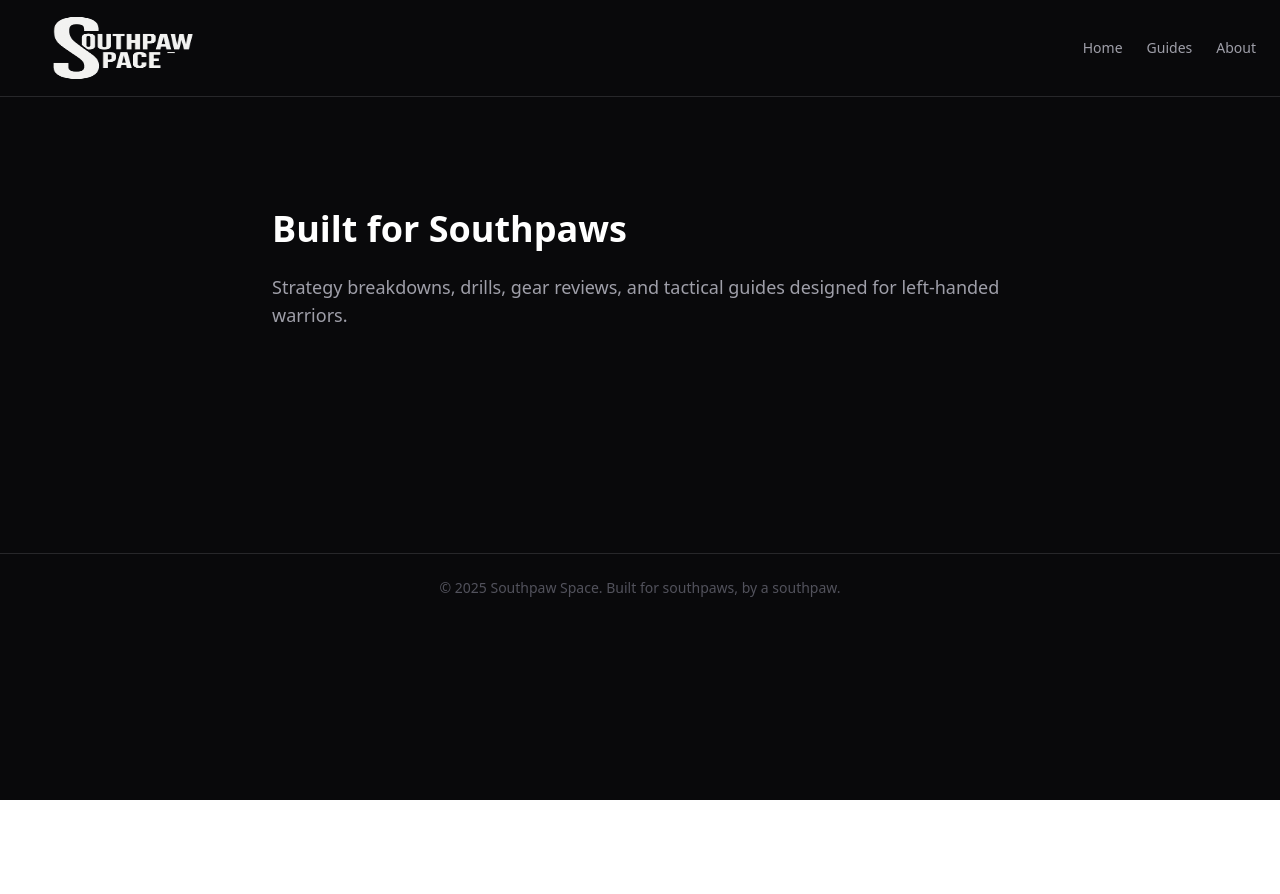
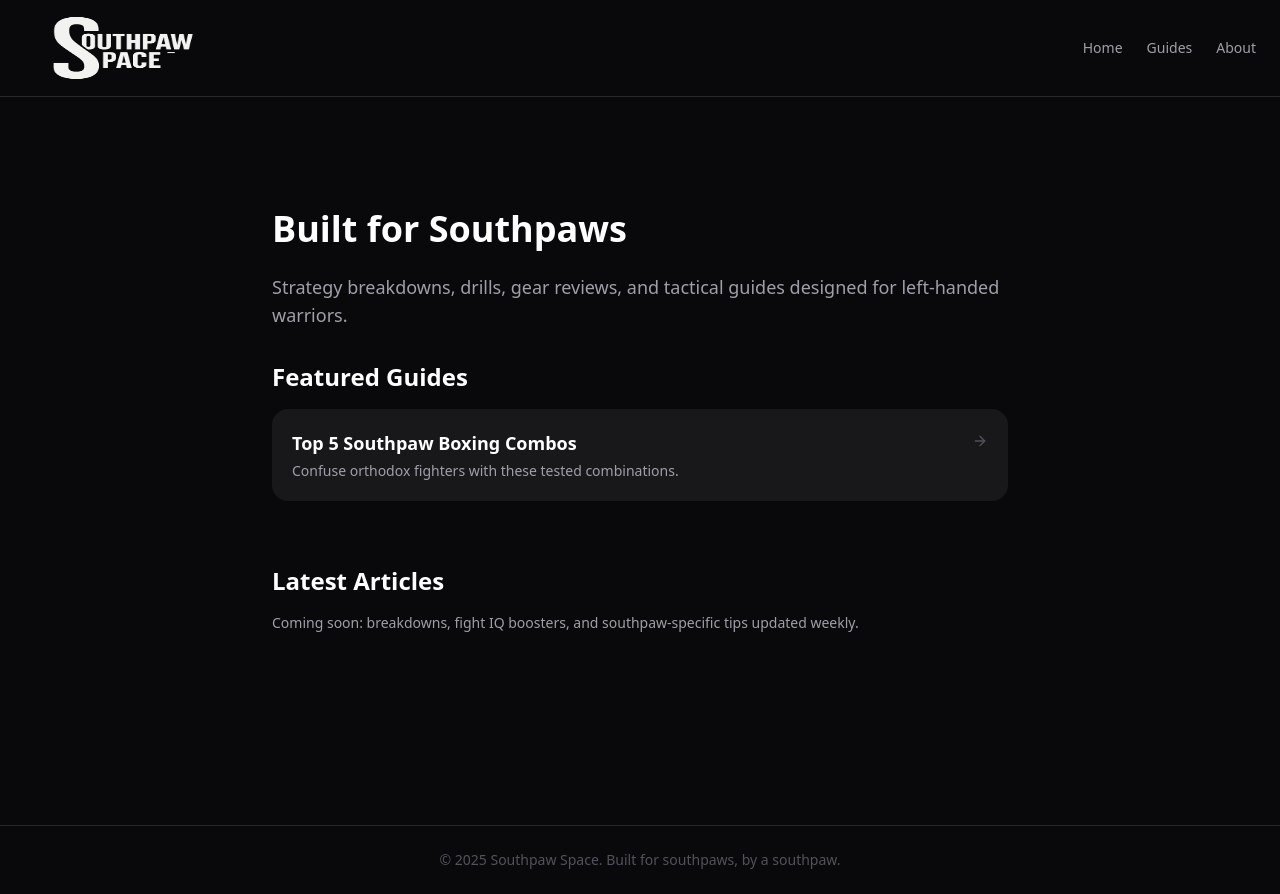
Before and after one commit to GNO-SPS/SouthpawSpace, a Next.js app: page / in a window 1280 px wide. Before the commit the page ends 800 px from the top, so only its background shows below. Built offline with nearby package versions, Linux system fonts and the light colour scheme; no server answers.

Commit message:
Fix: Route-isolated newsletter injection and layout restore

```diff
--- a/src/app/page.tsx
+++ b/src/app/page.tsx
@@ -1,4 +1,6 @@
 import PageTemplate from "@/components/PageTemplate";
+import { ArrowRight } from "lucide-react";
+import Link from "next/link";
 
 export default function Home() {
   return (
@@ -7,8 +9,34 @@ export default function Home() {
       intro="Strategy breakdowns, drills, gear reviews, and tactical guides designed for left-handed warriors."
       showNewsletter={false}
     >
-      {/* You can put content here if needed */}
-      <div></div>
+      <div className="mb-16">
+        <h3 className="text-2xl font-semibold mb-4">Featured Guides</h3>
+        <div className="space-y-4">
+          <Link href="/guides/southpaw-combos">
+            <div className="bg-zinc-900 p-5 rounded-2xl hover:shadow-lg hover:scale-[1.02] transition-all cursor-pointer">
+              <div className="flex justify-between items-start">
+                <div>
+                  <h4 className="text-lg font-semibold mb-1">
+                    Top 5 Southpaw Boxing Combos
+                  </h4>
+                  <p className="text-sm text-zinc-400">
+                    Confuse orthodox fighters with these tested combinations.
+                  </p>
+                </div>
+                <ArrowRight className="w-4 h-4 text-zinc-600 mt-1" />
+              </div>
+            </div>
+          </Link>
+        </div>
+      </div>
+
+      <div>
+        <h3 className="text-2xl font-semibold mb-4">Latest Articles</h3>
+        <p className="text-zinc-400 text-sm">
+          Coming soon: breakdowns, fight IQ boosters, and southpaw-specific tips
+          updated weekly.
+        </p>
+      </div>
     </PageTemplate>
   );
 }
--- a/src/components/NewsletterSlideIn.tsx
+++ b/src/components/NewsletterSlideIn.tsx
@@ -8,10 +8,11 @@ export default function NewsletterSlideIn() {
   const uid = "76aaf8cbd0";
 
   useEffect(() => {
+    // Inject only on guide pages
+    if (!pathname.startsWith("/guides")) return;
+
     const scriptId = `kit-script-${uid}`;
-    const existingScript = document.getElementById(scriptId);
-
-    if (!existingScript) {
+    if (!document.getElementById(scriptId)) {
       const script = document.createElement("script");
       script.src = `https://southpaw-space.kit.com/${uid}/index.js`;
       script.async = true;
@@ -21,9 +22,10 @@ export default function NewsletterSlideIn() {
     }
 
     return () => {
+      // Remove Kit UI and script
       document.querySelectorAll(`[data-kit-widget-id^="${uid}"]`).forEach((el) => el.remove());
-      const injectedScript = document.getElementById(scriptId);
-      if (injectedScript) injectedScript.remove();
+      const existingScript = document.getElementById(scriptId);
+      if (existingScript) existingScript.remove();
     };
   }, [pathname]);
 
--- a/src/components/StickyNewsletterBar.tsx
+++ b/src/components/StickyNewsletterBar.tsx
@@ -8,10 +8,11 @@ export default function StickyNewsletterBar() {
   const uid = "26f236d1f6";
 
   useEffect(() => {
+    // Inject only on /about
+    if (pathname !== "/about") return;
+
     const scriptId = `kit-script-${uid}`;
-    const existingScript = document.getElementById(scriptId);
-
-    if (!existingScript) {
+    if (!document.getElementById(scriptId)) {
       const script = document.createElement("script");
       script.src = `https://southpaw-space.kit.com/${uid}/index.js`;
       script.async = true;
@@ -21,9 +22,10 @@ export default function StickyNewsletterBar() {
     }
 
     return () => {
+      // Remove Kit UI and script
       document.querySelectorAll(`[data-kit-widget-id^="${uid}"]`).forEach((el) => el.remove());
-      const injectedScript = document.getElementById(scriptId);
-      if (injectedScript) injectedScript.remove();
+      const existingScript = document.getElementById(scriptId);
+      if (existingScript) existingScript.remove();
     };
   }, [pathname]);
 
```
